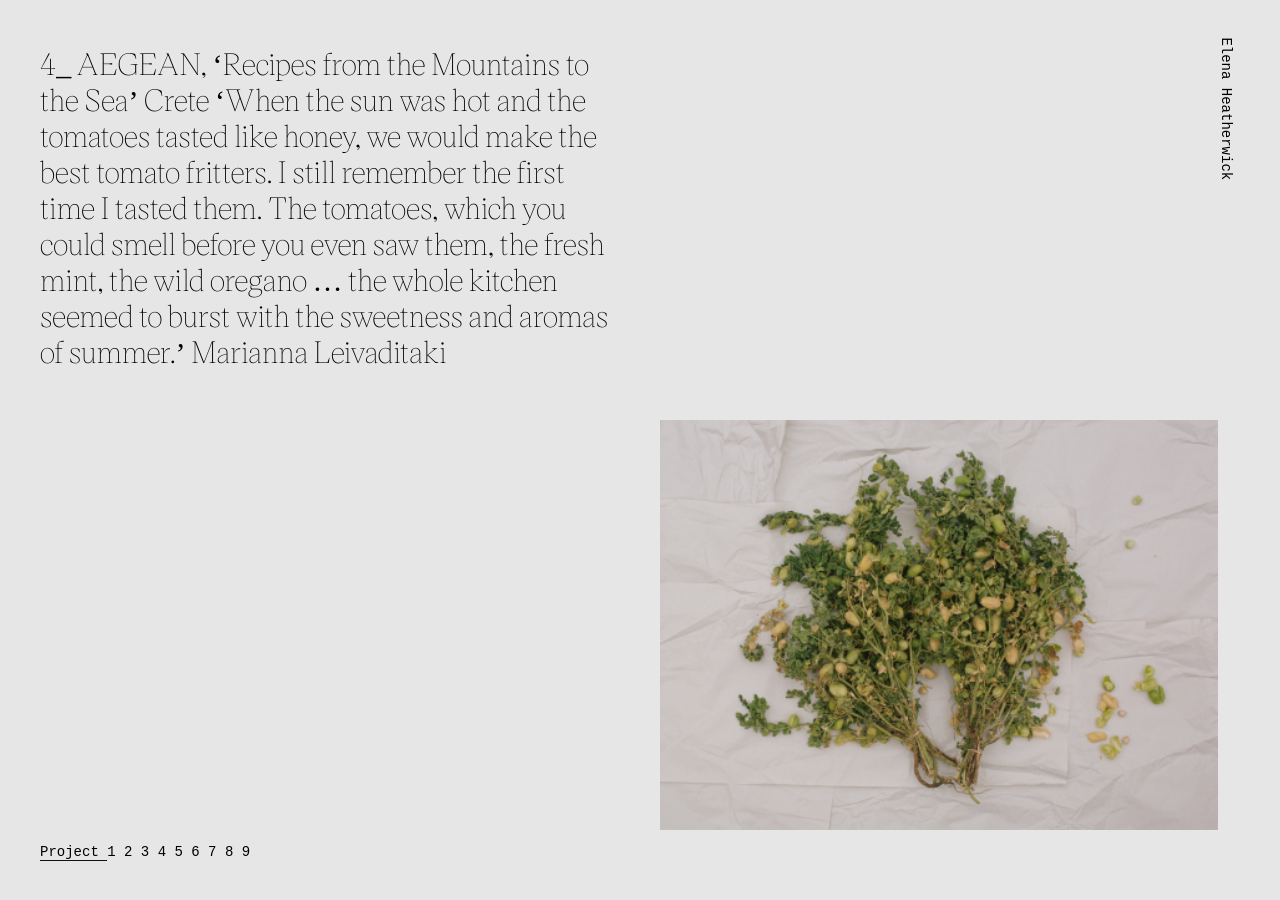
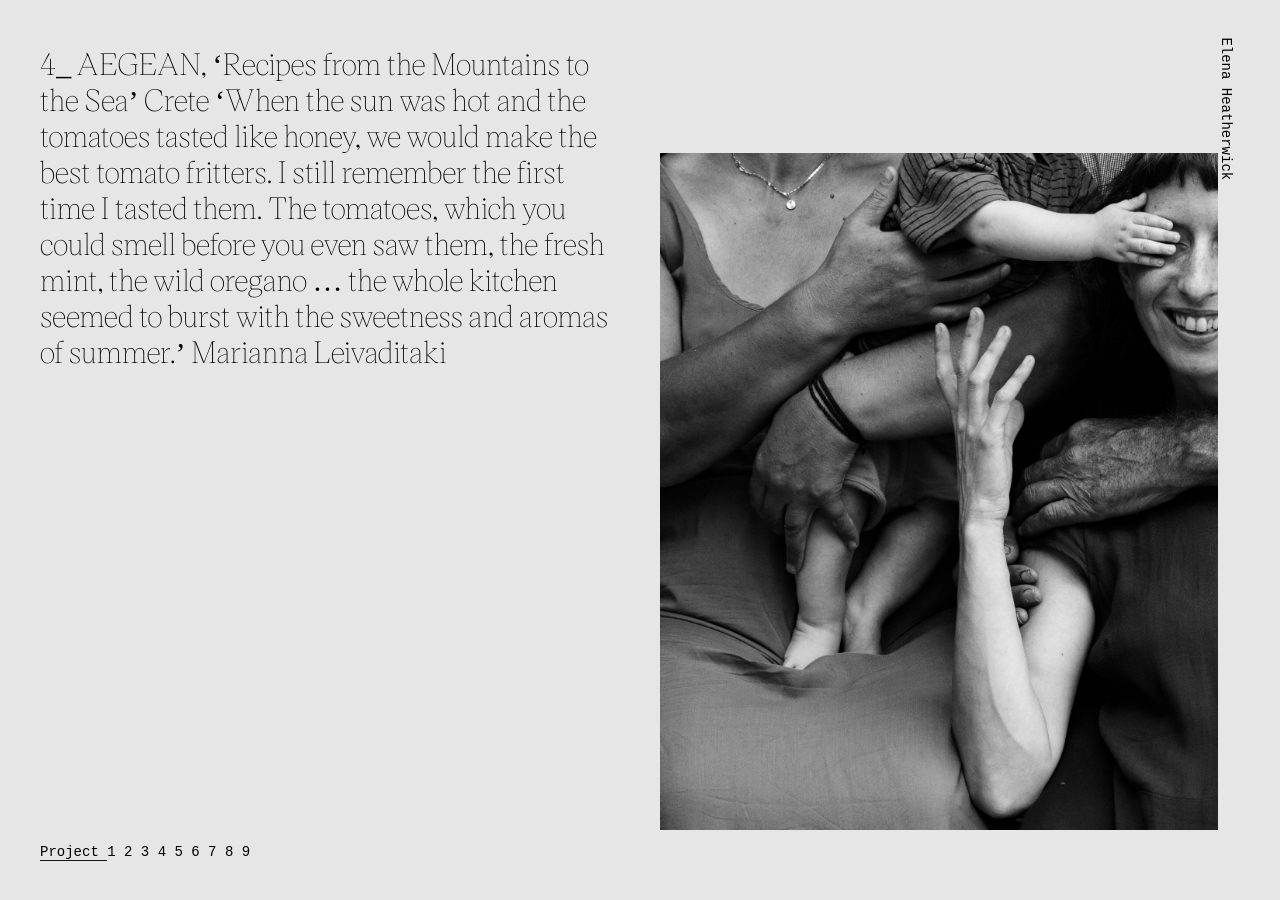
Before and after one commit to blongden73/Heatherwick, a Jekyll site: the page built from _posts/2020-06-10-crete-cookbook.markdown, in a window 1280 px wide. Built offline with Jekyll 4.4.1, drawn with Linux system fonts in a browser that asks for light colours.

Commit message:
Updated Crete Cookbook

```diff
--- a/_posts/2020-06-10-crete-cookbook.markdown
+++ b/_posts/2020-06-10-crete-cookbook.markdown
@@ -2,6 +2,8 @@
 title: Aegan
 date: 2020-06-10 12:01:00 Z
 Images:
+- Image: "/uploads/Crete_CookBook-21-0310b8.jpg"
+  Quote:
 - Image: "/uploads/Crete_CookBook-20%201.png"
   Quote:
 - Image: "/uploads/Crete_CookBook-36-5b3869.jpg"
@@ -13,8 +15,6 @@ Images:
 - Image: "/uploads/Crete_CookBook-11-04305a.jpg"
   Quote:
 - Image: "/uploads/Crete_CookBook-17-1545eb.jpg"
-  Quote:
-- Image: "/uploads/Crete_CookBook-21-0310b8.jpg"
   Quote:
 - Image: "/uploads/Crete_CookBook-35.jpg"
   Quote:
```
